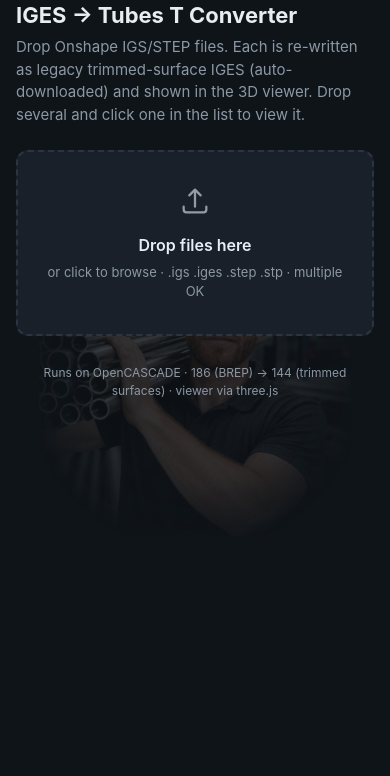
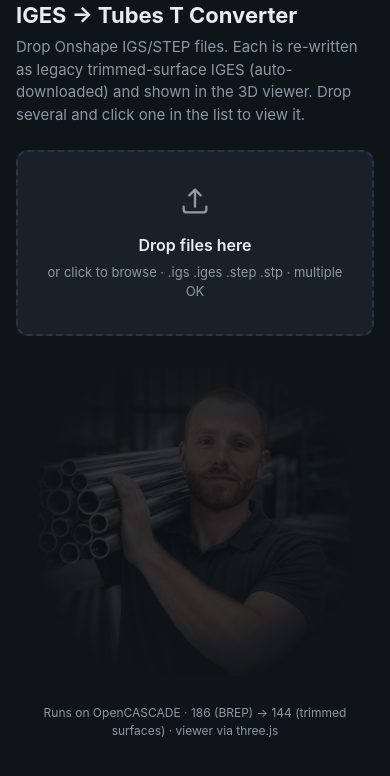
Before and after one commit to BenAccora/iges-converter, a Flask app: page / in a window 390 px wide. Shown: the part 41-817 px from the top of the page. Run offline with Flask 3, Linux system fonts and the light colour scheme.

Commit message:
Stack photo below the content instead of beside it
Photo now sits centred under the drop box (above the footer) rather than in a
side column. Scales down on narrow viewports; removed the side-by-side flex
layout and its media queries.

Co-Authored-By: Claude Opus 4.8 <noreply@anthropic.com>

```diff
--- a/templates/index.html
+++ b/templates/index.html
@@ -16,31 +16,18 @@
     font: 15px/1.5 -apple-system, Segoe UI, Roboto, Helvetica, Arial, sans-serif;
     display: flex; flex-direction: column; align-items: center; padding: 40px 16px;
   }
-  .page {
-    display: flex; align-items: flex-start; justify-content: center;
-    gap: 56px; width: 100%;
-  }
   .wrap { width: 100%; max-width: 760px; position: relative; z-index: 1; }
 
-  /* Decorative photo. 'contain' so the whole frame is visible (never cropped),
-     with the same radial fade so it reads as a backdrop, not a hero image. */
+  /* Decorative photo, stacked below the content and centred. 'contain' keeps the
+     whole frame visible (never cropped); radial fade so it reads as a backdrop. */
   .photo {
+    display: block; margin: 28px auto 0;
+    width: min(380px, 80vw); height: min(380px, 80vw);
     background: url('/static/tubes.jpg') center / contain no-repeat;
     opacity: .16; filter: saturate(.85) contrast(1.05);
     -webkit-mask-image: radial-gradient(ellipse at center, #000 45%, transparent 78%);
     mask-image: radial-gradient(ellipse at center, #000 45%, transparent 78%);
     pointer-events: none;
-  }
-  /* Wide screens: sit beside the content so nothing overlaps the image. */
-  @media (min-width: 1200px) {
-    .photo { flex: none; width: 380px; height: 380px; }
-  }
-  /* Narrow screens: no room alongside, so fall back to a centred backdrop. */
-  @media (max-width: 1199px) {
-    .photo {
-      position: fixed; left: 50%; top: 50%; transform: translate(-50%, -50%);
-      width: min(440px, 80vw); height: min(440px, 80vw); z-index: 0;
-    }
   }
   h1 { font-size: 22px; margin: 0 0 4px; }
   p.sub { color: var(--muted); margin: 0 0 24px; }
@@ -108,7 +95,6 @@
 </script>
 </head>
 <body>
-<div class="page">
 <div class="wrap">
   <h1>IGES &rarr; Tubes&nbsp;T Converter</h1>
   <p class="sub">Drop Onshape IGS/STEP files. Each is re-written as legacy
@@ -135,9 +121,9 @@
 
   <ul id="list"></ul>
 
+  <aside class="photo" aria-hidden="true"></aside>
+
   <footer>Runs on OpenCASCADE &middot; 186 (BREP) &rarr; 144 (trimmed surfaces) &middot; viewer via three.js</footer>
-</div>
-<aside class="photo" aria-hidden="true"></aside>
 </div>
 
 <script type="module">
```
